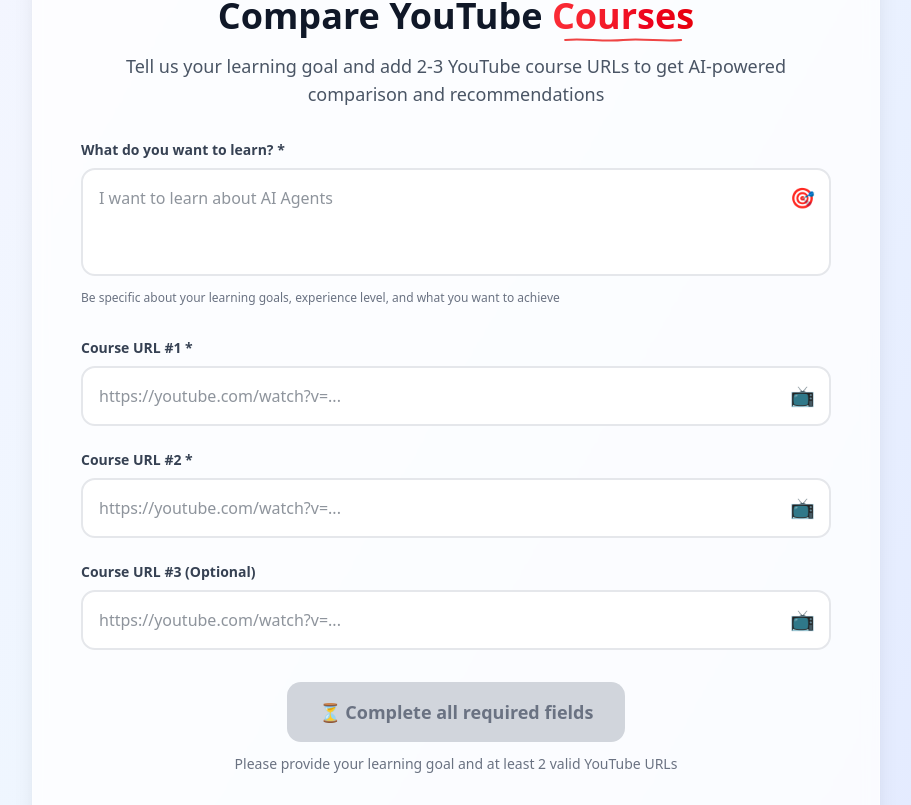
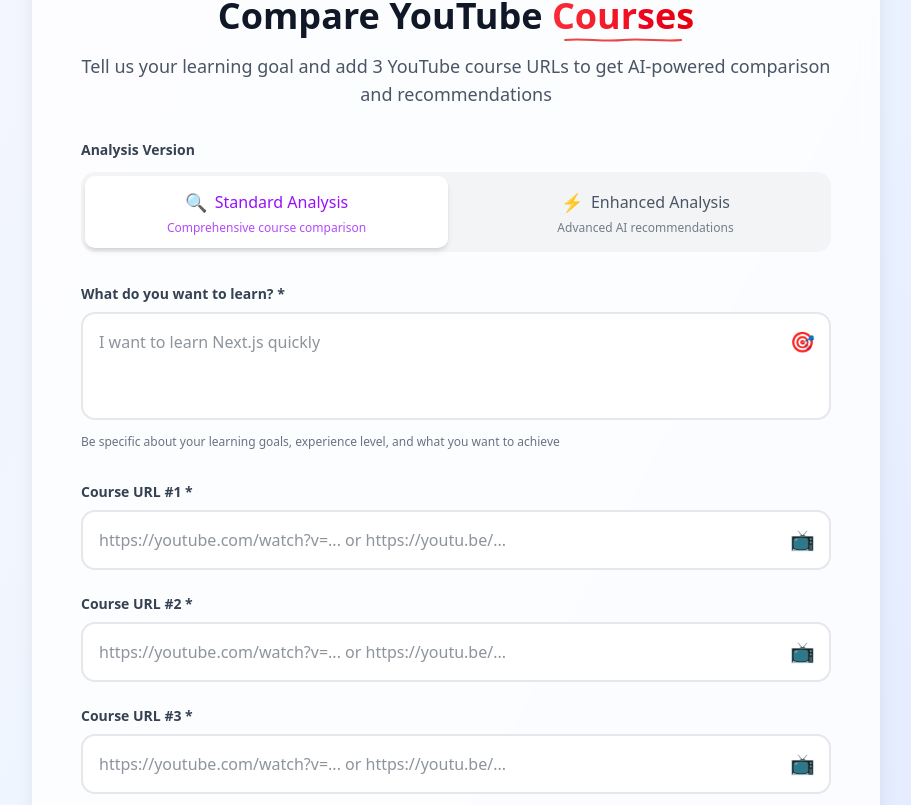
Before and after one commit to kashyapprajapat/YTGuide_Frontend, a Next.js app: page / in a window 1280 px wide. Shown: the part 1105-1910 px from the top of the page, without its empty margins (184-1095 px from the left). Built offline with nearby package versions, Linux system fonts and the light colour scheme.

Commit message:
Feat:implement the api v2 calling & And Provide the V2 into the Enhanced version & display the data according to and also disply which course user should follow based on the rank also.

```diff
--- a/src/components/YouTubeUrlComponent.jsx
+++ b/src/components/YouTubeUrlComponent.jsx
@@ -8,6 +8,7 @@
     url2: '',
     url3: ''
   });
+  const [selectedVersion, setSelectedVersion] = useState('v1');
   const [isButtonEnabled, setIsButtonEnabled] = useState(false);
   const [isLoading, setIsLoading] = useState(false);
   const [result, setResult] = useState(null);
@@ -21,9 +22,13 @@
 
   // Check if button should be enabled
   useEffect(() => {
-    const validUrls = Object.values(urls).filter(url => url.trim() !== '' && isValidYouTubeUrl(url.trim()));
     const hasGoal = goal.trim() !== '';
-    setIsButtonEnabled(validUrls.length >= 2 && hasGoal);
+    const hasUrl1 = urls.url1.trim() !== '' && isValidYouTubeUrl(urls.url1.trim());
+    const hasUrl2 = urls.url2.trim() !== '' && isValidYouTubeUrl(urls.url2.trim());
+    const hasUrl3 = urls.url3.trim() !== '' && isValidYouTubeUrl(urls.url3.trim());
+
+    // Require all 3 URLs and goal for the API
+    setIsButtonEnabled(hasUrl1 && hasUrl2 && hasUrl3 && hasGoal);
   }, [urls, goal]);
 
   // Handle input change
@@ -39,6 +44,14 @@
     setGoal(value);
   };
 
+  // Handle version change
+  const handleVersionChange = (version) => {
+    setSelectedVersion(version);
+    // Reset results when changing versions
+    setResult(null);
+    setError(null);
+  };
+
   // Handle API call
   const handleAnalyze = async () => {
     setIsLoading(true);
@@ -46,16 +59,37 @@
     setResult(null);
 
     try {
-      const validUrls = Object.values(urls).filter(url => url.trim() !== '' && isValidYouTubeUrl(url.trim()));
+      // Validate that we have all required URLs
+      if (!urls.url1.trim() || !isValidYouTubeUrl(urls.url1.trim())) {
+        throw new Error('Please provide a valid URL for Course #1');
+      }
+      if (!urls.url2.trim() || !isValidYouTubeUrl(urls.url2.trim())) {
+        throw new Error('Please provide a valid URL for Course #2');
+      }
+      if (!urls.url3.trim() || !isValidYouTubeUrl(urls.url3.trim())) {
+        throw new Error('Please provide a valid URL for Course #3');
+      }
+      if (!goal.trim()) {
+        throw new Error('Please provide your learning goal');
+      }
 
       const requestData = {
-        url1: validUrls[0] || '',
-        url2: validUrls[1] || '',
-        url3: validUrls[2] || '',
+        url1: urls.url1.trim(),
+        url2: urls.url2.trim(),
+        url3: urls.url3.trim(),
         goal: goal.trim()
       };
 
-      const response = await fetch('https://ytguide.onrender.com/api/v1/youtube-urls', {
+      // Log the request data for debugging
+      console.log('Sending request to API:', {
+        endpoint: `https://ytguide.onrender.com/api/${selectedVersion}/youtube-urls`,
+        data: requestData
+      });
+
+      // Use the correct API endpoint based on version
+      const apiUrl = `https://ytguide.onrender.com/api/${selectedVersion}/youtube-urls`;
+
+      const response = await fetch(apiUrl, {
         method: 'POST',
         headers: {
           'Content-Type': 'application/json',
@@ -63,28 +97,77 @@
         body: JSON.stringify(requestData)
       });
 
+      // Get response text for better error debugging
+      const responseText = await response.text();
+      console.log('Response status:', response.status);
+      console.log('Response text:', responseText);
+
       if (!response.ok) {
-        throw new Error(`HTTP error! status: ${response.status}`);
+        let errorMessage = `HTTP error! status: ${response.status}`;
+
+        // Try to parse error details if response has JSON
+        try {
+          const errorData = JSON.parse(responseText);
+          if (errorData.message || errorData.error) {
+            errorMessage += ` - ${errorData.message || errorData.error}`;
+          }
+        } catch (e) {
+          // If not JSON, use the raw text
+          if (responseText) {
+            errorMessage += ` - ${responseText}`;
+          }
         }
 
-      const data = await response.json();
-      setResult(data);
+        throw new Error(errorMessage);
+      }
+
+      // Parse the successful response
+      const data = JSON.parse(responseText);
+      setResult({ ...data, version: selectedVersion });
     } catch (err) {
+      console.error('API Error:', err);
       setError(err.message || 'Something went wrong. Please try again.');
     } finally {
       setIsLoading(false);
     }
   };
 
-  // Parse the gemini recommendation
-  const parseRecommendation = (recommendation) => {
+  // Parse the recommendation based on API version
+  const parseRecommendation = (result) => {
+    if (!result) return { personalRec: '', rankings: '' };
+
+    let recommendation = '';
+
+    // Handle different response formats based on API version
+    if (result.version === 'v1' && result.geminiRecommendation) {
+      recommendation = result.geminiRecommendation;
+    } else if (result.version === 'v2' && result.groqRecommendation) {
+      recommendation = result.groqRecommendation;
+    }
+
     if (!recommendation) return { personalRec: '', rankings: '' };
 
+    // For v1 API (geminiRecommendation)
+    if (result.version === 'v1') {
       const parts = recommendation.split('📊 **Video Rankings**:');
       return {
         personalRec: parts[0]?.replace('✅ **Personal Recommendation**:', '').trim() || '',
         rankings: parts[1]?.trim() || ''
       };
+    }
+
+    // For v2 API (groqRecommendation)
+    if (result.version === 'v2') {
+      const personalRecMatch = recommendation.match(/\*\*Personal Recommendation\*\*:\s*"([^"]+)"/);
+      const rankingsMatch = recommendation.match(/\*\*Video Rankings\*\*:([\s\S]*)/);
+
+      return {
+        personalRec: personalRecMatch ? personalRecMatch[1] : recommendation.split('**Personal Recommendation**:')[1]?.split('**Video Rankings**:')[0]?.replace(/"/g, '').trim() || '',
+        rankings: rankingsMatch ? rankingsMatch[1].trim() : recommendation.split('**Video Rankings**:')[1]?.trim() || ''
+      };
+    }
+
+    return { personalRec: '', rankings: '' };
   };
 
   const resetForm = () => {
@@ -94,7 +177,7 @@
 
   // If we have results, show them
   if (result) {
-    const { personalRec, rankings } = parseRecommendation(result.geminiRecommendation);
+    const { personalRec, rankings } = parseRecommendation(result);
 
     return (
       <div className="w-full max-w-4xl mx-auto p-6">
@@ -104,9 +187,14 @@
             <h2 className="text-3xl md:text-4xl font-bold text-gray-900 mb-4">
               Analysis Complete! 🎉
             </h2>
+            <div className="flex items-center justify-center gap-4 mb-4">
               <div className="inline-flex items-center gap-2 px-4 py-2 bg-green-100 rounded-full">
                 <span className="text-green-600 font-semibold">Goal:</span>
                 <span className="text-green-800">{result.goal}</span>
+              </div>
+              <div className="inline-flex items-center gap-2 px-3 py-1 bg-blue-100 rounded-full">
+                <span className="text-blue-600 text-sm font-medium">API {result.version?.toUpperCase()}</span>
+              </div>
             </div>
           </div>
 
@@ -119,7 +207,7 @@
               </div>
               <div className="prose prose-sm max-w-none">
                 <p className="text-gray-700 leading-relaxed whitespace-pre-line">
-                  {personalRec.replace(/"/g, '')}
+                  {personalRec}
                 </p>
               </div>
             </div>
@@ -133,21 +221,33 @@
                 <h3 className="text-xl font-bold text-gray-900">Video Rankings</h3>
               </div>
               <div className="space-y-4">
-                {rankings.split('\n').filter(line => line.trim()).map((ranking, index) => {
-                  const match = ranking.match(/(\d+)\.\s*(.+)/);
-                  if (!match) return null;
+                {rankings && rankings.split('\n').filter(line => line.trim()).map((ranking, index) => {
+                  // Handle both v1 and v2 ranking formats
+                  const match = ranking.match(/(\d+)\.\s*(.+)/) || ranking.match(/\*\*.*?(\d+).*?\*\*\s*(.+)/);
+                  if (!match) {
+                    // If no number match, still display the line if it has content
+                    if (ranking.trim().length > 0) {
+                      return (
+                        <div key={index} className="p-4 rounded-xl border-2 bg-gray-50 border-gray-200">
+                          <p className="text-gray-700 text-sm">{ranking.trim()}</p>
+                        </div>
+                      );
+                    }
+                    return null;
+                  }
 
                   const [, rank, description] = match;
+                  const rankNum = parseInt(rank);
                   const colors = ['bg-yellow-100 border-yellow-300', 'bg-gray-100 border-gray-300', 'bg-orange-100 border-orange-300'];
                   const medals = ['🥇', '🥈', '🥉'];
 
                   return (
-                    <div key={index} className={`p-4 rounded-xl border-2 ${colors[parseInt(rank) - 1]}`}>
+                    <div key={index} className={`p-4 rounded-xl border-2 ${colors[rankNum - 1] || 'bg-gray-100 border-gray-300'}`}>
                       <div className="flex items-start gap-3">
-                        <span className="text-2xl">{medals[parseInt(rank) - 1]}</span>
+                        <span className="text-2xl">{medals[rankNum - 1] || '📍'}</span>
                         <div>
                           <div className="font-semibold text-gray-900 mb-1">Rank #{rank}</div>
-                          <p className="text-gray-700 text-sm">{description}</p>
+                          <p className="text-gray-700 text-sm">{description.replace(/\*\*/g, '').trim()}</p>
                         </div>
                       </div>
                     </div>
@@ -201,8 +301,47 @@
             </span>
           </h2>
           <p className="text-lg text-gray-600">
-            Tell us your learning goal and add 2-3 YouTube course URLs to get AI-powered comparison and recommendations
+            Tell us your learning goal and add 3 YouTube course URLs to get AI-powered comparison and recommendations
           </p>
+        </div>
+
+        {/* Version Selector */}
+        <div className="mb-8">
+          <label className="block text-sm font-semibold text-gray-700 mb-3">
+            Analysis Version
+          </label>
+          <div className="flex gap-4 p-1 bg-gray-100 rounded-xl">
+            <button
+              onClick={() => handleVersionChange('v1')}
+              className={`flex-1 px-6 py-3 rounded-lg font-medium transition-all duration-200 ${
+                selectedVersion === 'v1'
+                  ? 'bg-white text-purple-600 shadow-md'
+                  : 'text-gray-600 hover:text-gray-800'
+              }`}
+              disabled={isLoading}
+            >
+              <div className="flex items-center justify-center gap-2">
+                <span className="text-lg">🔍</span>
+                <span>Standard Analysis</span>
+              </div>
+              <p className="text-xs mt-1 opacity-75">Comprehensive course comparison</p>
+            </button>
+            <button
+              onClick={() => handleVersionChange('v2')}
+              className={`flex-1 px-6 py-3 rounded-lg font-medium transition-all duration-200 ${
+                selectedVersion === 'v2'
+                  ? 'bg-white text-blue-600 shadow-md'
+                  : 'text-gray-600 hover:text-gray-800'
+              }`}
+              disabled={isLoading}
+            >
+              <div className="flex items-center justify-center gap-2">
+                <span className="text-lg">⚡</span>
+                <span>Enhanced Analysis</span>
+              </div>
+              <p className="text-xs mt-1 opacity-75">Advanced AI recommendations</p>
+            </button>
+          </div>
         </div>
 
         {/* Error Display */}
@@ -228,7 +367,7 @@
             <textarea
               value={goal}
               onChange={(e) => handleGoalChange(e.target.value)}
-              placeholder="I want to learn about AI Agents"
+              placeholder="I want to learn Next.js quickly"
               rows={3}
               className="w-full px-4 py-4 pr-12 border-2 border-gray-200 rounded-xl focus:border-indigo-500 focus:outline-none transition-colors text-gray-800 bg-white/90 resize-none"
               disabled={isLoading}
@@ -254,7 +393,7 @@
                 type="url"
                 value={urls.url1}
                 onChange={(e) => handleInputChange('url1', e.target.value)}
-                placeholder="https://youtube.com/watch?v=..."
+                placeholder="https://youtube.com/watch?v=... or https://youtu.be/..."
                 className="w-full px-4 py-4 pr-12 border-2 border-gray-200 rounded-xl focus:border-purple-500 focus:outline-none transition-colors text-gray-800 bg-white/90"
                 disabled={isLoading}
               />
@@ -277,7 +416,7 @@
                 type="url"
                 value={urls.url2}
                 onChange={(e) => handleInputChange('url2', e.target.value)}
-                placeholder="https://youtube.com/watch?v=..."
+                placeholder="https://youtube.com/watch?v=... or https://youtu.be/..."
                 className="w-full px-4 py-4 pr-12 border-2 border-gray-200 rounded-xl focus:border-blue-500 focus:outline-none transition-colors text-gray-800 bg-white/90"
                 disabled={isLoading}
               />
@@ -293,14 +432,14 @@
           {/* Third URL Input */}
           <div className="relative">
             <label className="block text-sm font-semibold text-gray-700 mb-2">
-              Course URL #3 (Optional)
+              Course URL #3 *
             </label>
             <div className="relative">
               <input
                 type="url"
                 value={urls.url3}
                 onChange={(e) => handleInputChange('url3', e.target.value)}
-                placeholder="https://youtube.com/watch?v=..."
+                placeholder="https://youtube.com/watch?v=... or https://youtu.be/..."
                 className="w-full px-4 py-4 pr-12 border-2 border-gray-200 rounded-xl focus:border-green-500 focus:outline-none transition-colors text-gray-800 bg-white/90"
                 disabled={isLoading}
               />
@@ -328,20 +467,20 @@
             {isLoading ? (
               <div className="flex items-center gap-2">
                 <div className="animate-spin rounded-full h-5 w-5 border-b-2 border-white"></div>
-                🤖 AI is analyzing your courses...
+                🤖 AI is analyzing your courses ({selectedVersion.toUpperCase()})...
               </div>
             ) : isButtonEnabled ? (
-              '🔍 Analyze Courses'
+              `🔍 Analyze Courses (${selectedVersion.toUpperCase()})`
             ) : (
               '⏳ Complete all required fields'
             )}
           </button>
           <p className="text-sm text-gray-500 mt-3">
             {isLoading
-              ? 'This may take a few moments as our AI analyzes the course content...'
+              ? `Using ${selectedVersion.toUpperCase()} API - This may take a few moments as our AI analyzes the course content...`
               : isButtonEnabled
-              ? 'Ready to find the perfect course for your learning goal!'
-              : 'Please provide your learning goal and at least 2 valid YouTube URLs'
+              ? `Ready to find the perfect course using ${selectedVersion.toUpperCase()} analysis!`
+              : 'Please provide your learning goal and 3 valid YouTube URLs'
             }
           </p>
         </div>
@@ -352,10 +491,14 @@
             <span className="text-blue-500 text-xl mt-1">💡</span>
             <div>
               <h4 className="font-semibold text-blue-800 mb-1">How it works:</h4>
-              <p className="text-blue-700 text-sm">
+              <p className="text-blue-700 text-sm mb-2">
                 Our AI analyzes your learning goal alongside course content, instructor quality, curriculum depth,
                 and student engagement to recommend the best YouTube course tailored to your specific needs.
               </p>
+              <div className="text-xs text-blue-600">
+                <strong>Standard Analysis (V1):</strong> Uses Gemini AI for comprehensive course comparison with detailed recommendations.<br/>
+                <strong>Enhanced Analysis (V2):</strong> Uses Groq AI for advanced processing with improved accuracy and insights.
+              </div>
             </div>
           </div>
         </div>
```
Lines whose indentation alone changed are shown as unchanged.
